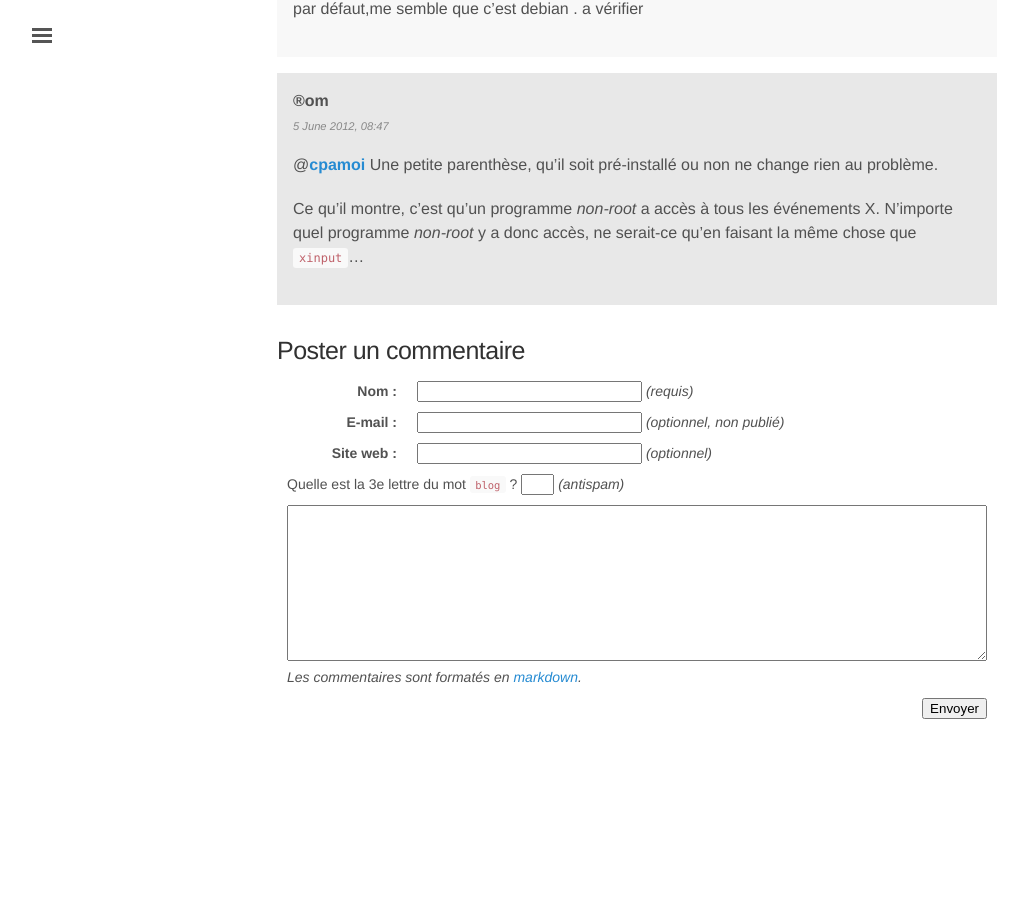
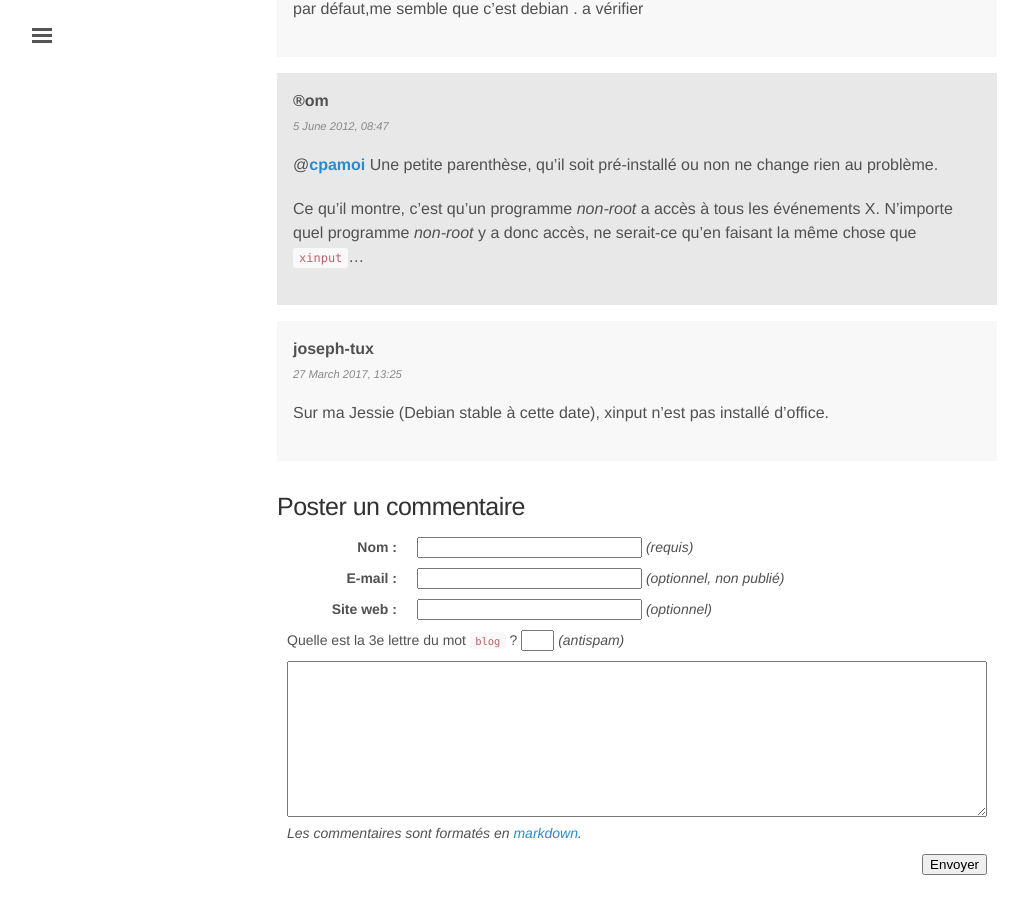
Before and after one commit to rom1v/blog.rom1v.com, a Jekyll site: the page built from _posts/2011-11-01-keylogger-sous-gnulinux-enregistrer-les-touches-tapees-au-clavier.md, in a window 1280 px wide and 900 px high, scrolled down 10987 px. Shown: the whole window, without its empty margins (3-1031 px from the left). Built offline with Jekyll 4.4.1, drawn with Linux system fonts in a browser that asks for light colours; before the commit the page ends 11731 px from its top, so only the background shows below that.

Commit message:
Publish comment for Keylogger-xinput

```diff
--- a/_data/comments-2011-11-keylogger-sous-gnulinux-enregistrer-les-touches-tapees-au-clavier.yaml
+++ b/_data/comments-2011-11-keylogger-sous-gnulinux-enregistrer-les-touches-tapees-au-clavier.yaml
@@ -281,3 +281,9 @@
     Ce qu'il montre, c'est qu'un programme *non-root* a accès à tous les
     événements X. N'importe quel programme *non-root* y a donc accès, ne
     serait-ce qu'en faisant la même chose que `xinput`…
+- id: 28
+  author: joseph-tux
+  date: 2017-03-27 13:25:16+02:00
+  contents: |
+    Sur ma Jessie (Debian stable à cette date), xinput n'est pas installé
+    d'office.
```
